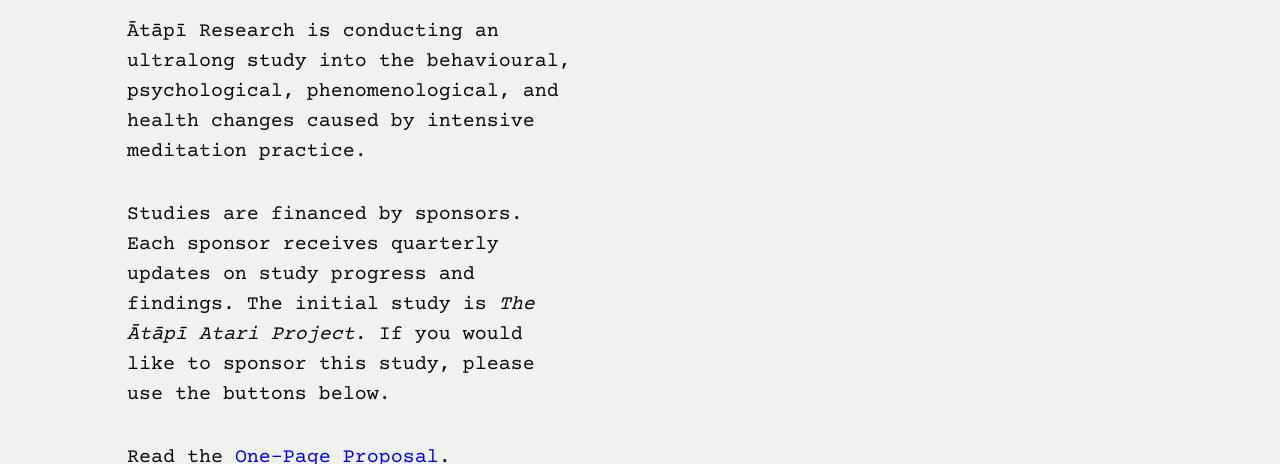
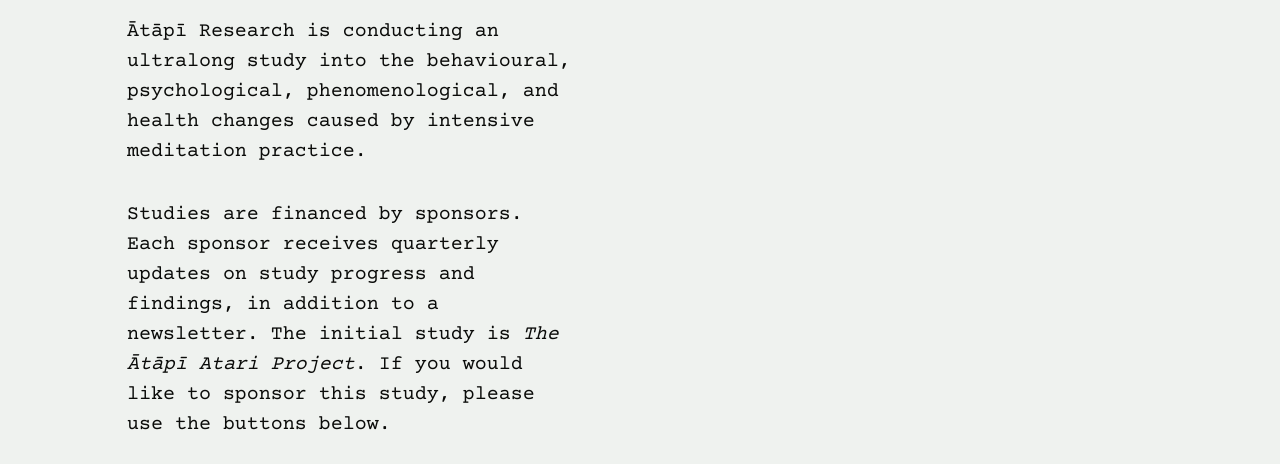
Before and after one commit to atapi-org/website, a plain HTML site: page docs/index.html in a window 1280 px wide. Shown: the part 465-929 px from the top of the page. Drawn offline with Linux system fonts and the light colour scheme.

Commit message:
removing unwanted build script, mention newsletter

```diff
--- a/docs/index.html
+++ b/docs/index.html
@@ -55,7 +55,7 @@
 
             <p>
               Studies are financed by sponsors.
-              Each sponsor receives quarterly updates on study progress and findings.
+              Each sponsor receives quarterly updates on study progress and findings, in addition to a newsletter.
               The initial study is
               <span style="font-style: italic;">The Ātāpī Atari Project</span>.
               If you would like to sponsor this study, please use the buttons below.
```
Also changed, not shown: 1 other file.
